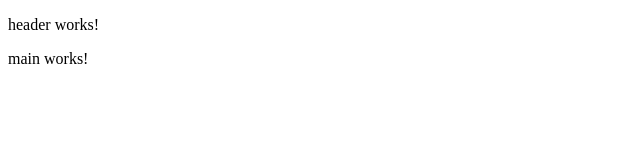
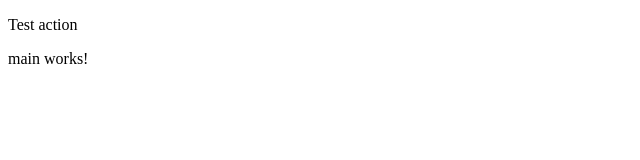
Before and after one commit to vladislavv27/VladislavMi, an Angular app: page / in a window 1280 px wide. Shown: the top 160 px of the page, without its empty margins (0-640 px from the left). Built offline with nearby package versions, Linux system fonts and the light colour scheme.

Commit message:
action test

```diff
--- a/src/app/header/header.component.html
+++ b/src/app/header/header.component.html
@@ -1 +1 @@
-<p>header works!</p>
+<p>Test action</p>
```
